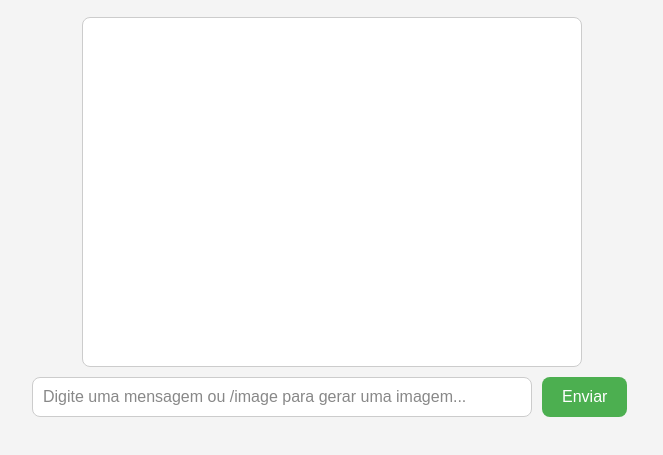
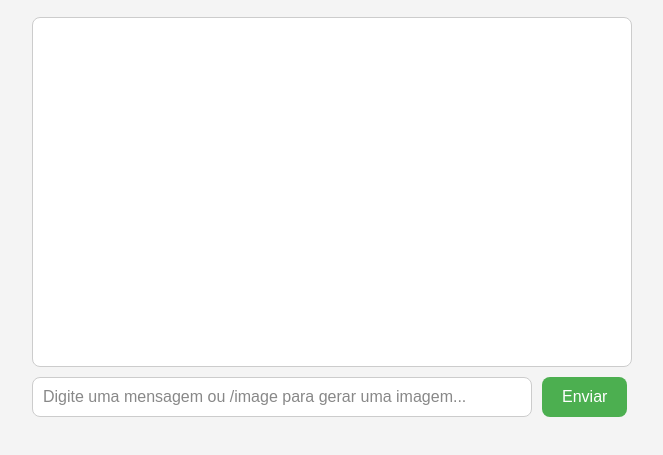
Before and after one commit to EderKr/Chat-Roma-Ai, a website: page public/index.html in a window 1280 px wide. Shown: the part 209-664 px from the top of the page, without its empty margins (308-971 px from the left). Drawn offline with nearby package versions, Linux system fonts and the light colour scheme; no server answers.

Commit message:
Update style.css

```diff
--- a/public/style.css
+++ b/public/style.css
@@ -24,7 +24,7 @@ h1 {
 
 #chat {
     width: 100%;
-    max-width: 500px;  /* Reduz a largura máxima do chat */
+    max-width: 600px;  /* Reduz a largura máxima do chat */
     height: 350px;  /* Ajusta a altura do chat */
     background-color: #ffffff;
     border: 1px solid #ccc;
```
